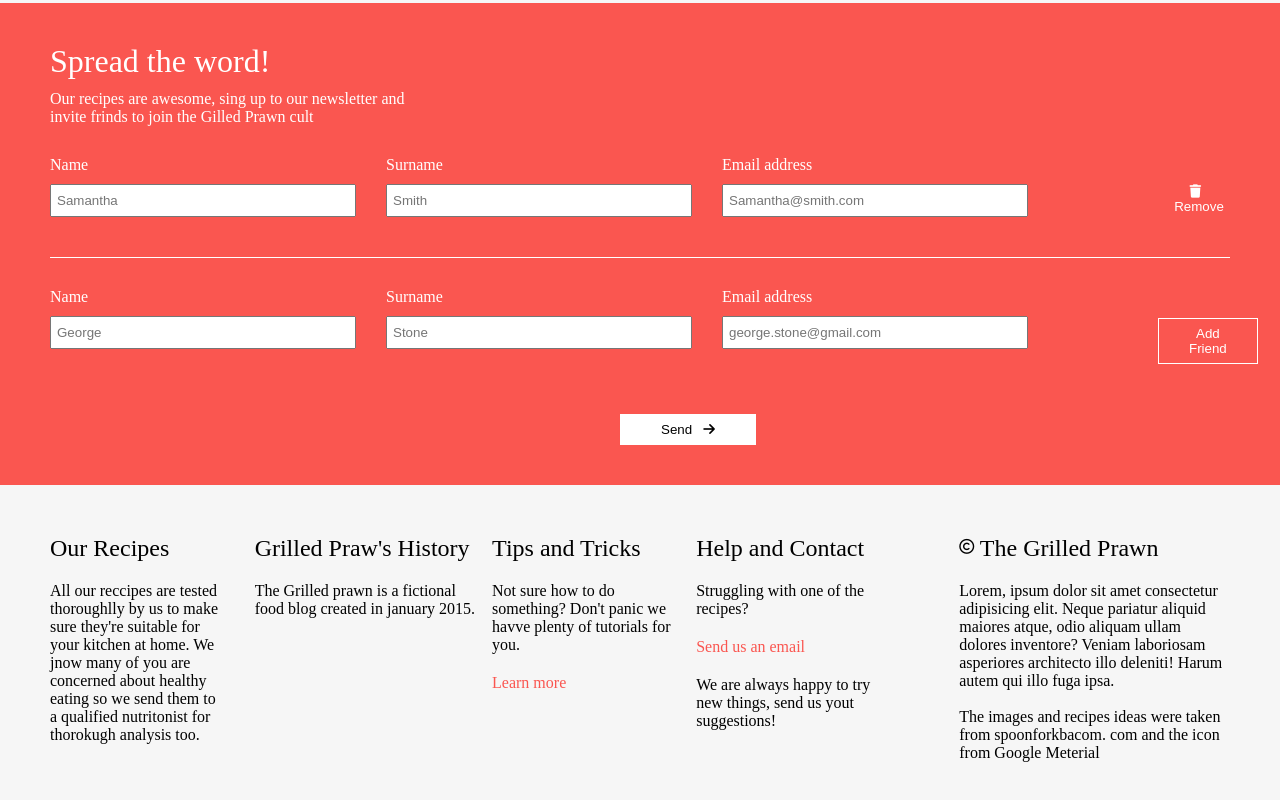
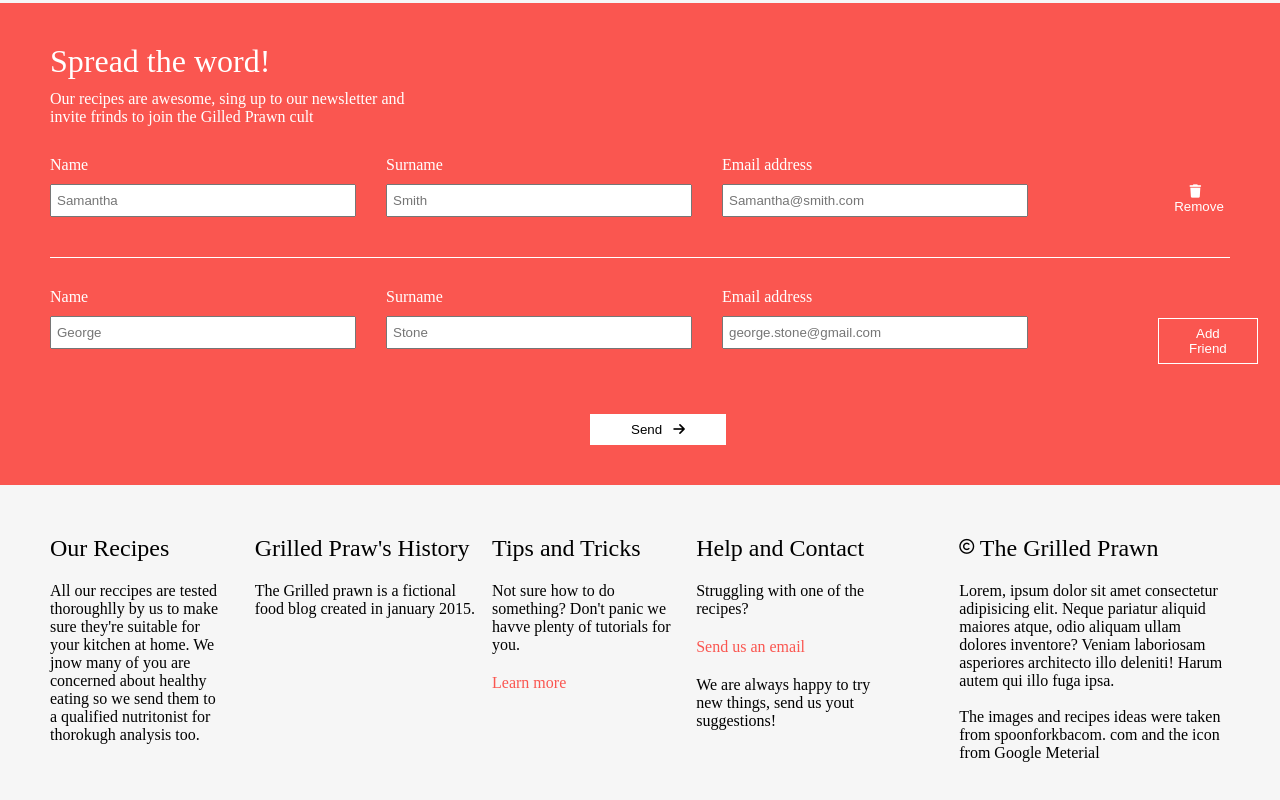
Before and after one commit to GBhupalReddy/Assignment-4, a plain HTML site: page Source.html in a window 1280 px wide. Shown: the part 2286-3086 px from the top of the page. Drawn offline with Linux system fonts and the light colour scheme.

Commit message:
Commit Assignment-4

```diff
--- a/Style.css
+++ b/Style.css
@@ -220,7 +220,7 @@ span{
     margin-left: 100px;
 }
 .send{
-    margin-left: 570px;
+    margin-left: 540px;
     padding: 7px 40px;
     background-color: white;
     border: 1px solid white;
```
